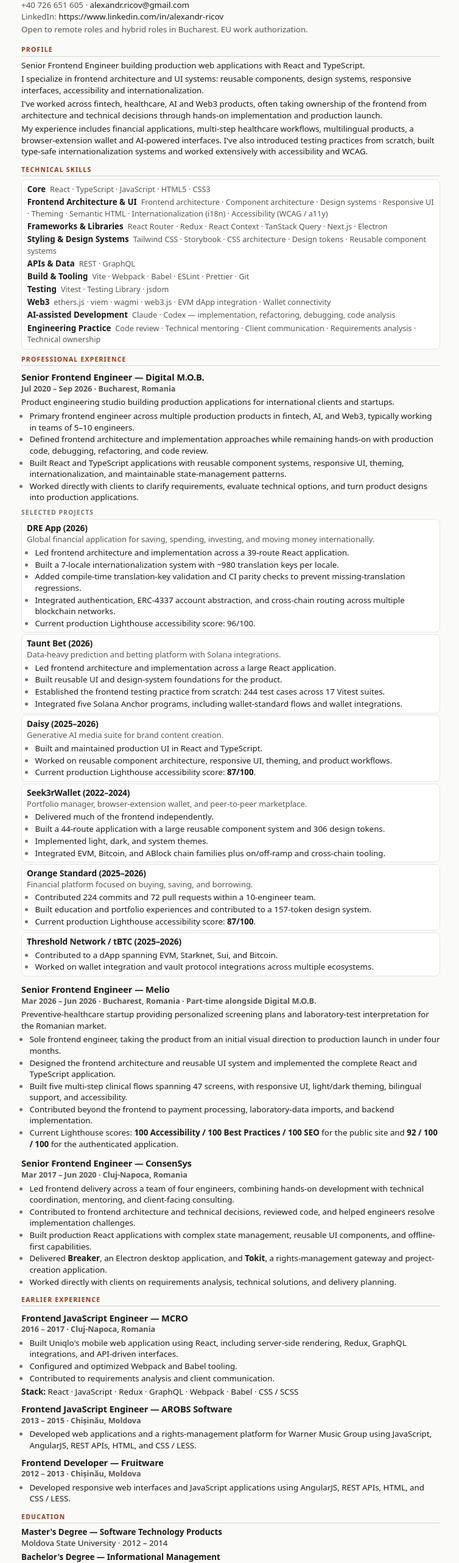
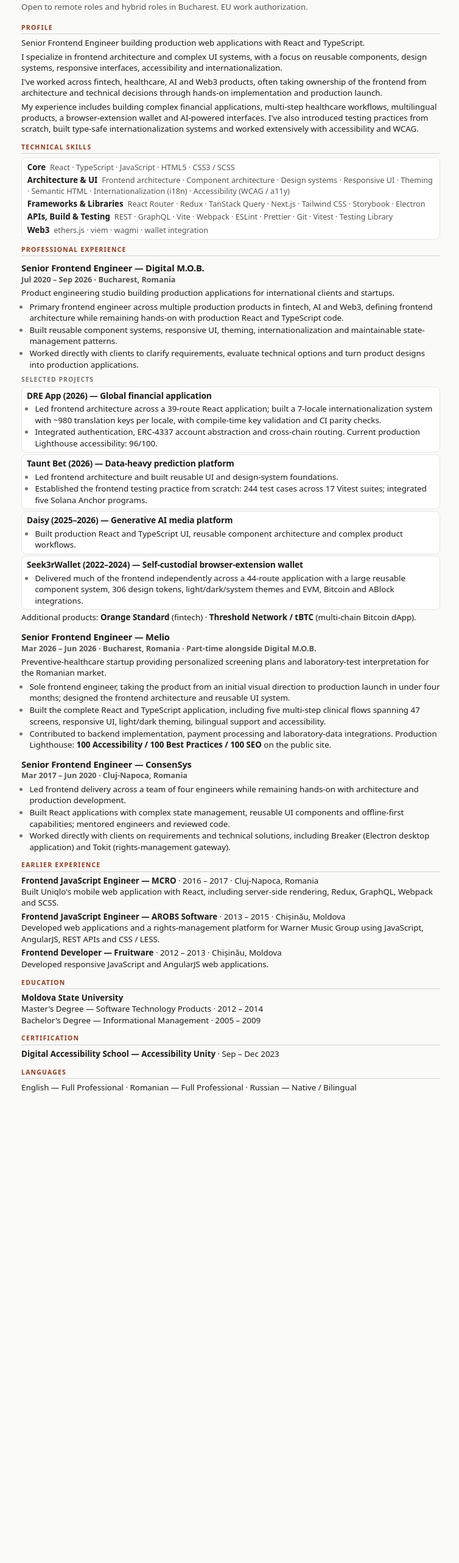
Before and after one commit to alexandrricov/alexandrricov, a website: page index.html in a window 1280 px wide. Shown: the part 125-2688 px from the top of the page at 61% size, without its empty margins (261-1015 px from the left). After the commit the page ends 1997 px from the top, so only its background shows below. Drawn offline with Linux system fonts and the light colour scheme.

Commit message:
Cut the resume to two pages
Condense Technical Skills to five categories, turn Selected Projects
into four short entries with the remaining two products on one line,
and tighten Digital M.O.B., Melio, ConsenSys and Earlier Experience.

Pin the name heading to Helvetica: under the UI font stack the bold
'i-circumflex' fell back to another face, which split 'Alexandr Rîcov'
into two lines when the PDF text was extracted.

Rename the generated PDF to Alexandr_Ricov.pdf.

```diff
--- a/index.html
+++ b/index.html
@@ -55,6 +55,7 @@
   /* ---------- headings ---------- */
 
   h1 {
+    font-family: Helvetica, Arial, sans-serif;
     font-size: 2.1rem;
     line-height: 1.08;
     letter-spacing: -0.022em;
@@ -277,38 +278,28 @@
 <header class="masthead">
 <h1>Alexandr Rîcov</h1>
 <p><strong>Senior Frontend Engineer | React · TypeScript · Frontend Architecture · Accessibility</strong></p>
-<p>Bucharest, Romania<br>+40 726 651 605 · <a href="mailto:alexandr.ricov@gmail.com">alexandr.ricov@gmail.com</a><br>LinkedIn: <a href="https://www.linkedin.com/in/alexandr-ricov">https://www.linkedin.com/in/alexandr-ricov</a></p>
+<p>Bucharest, Romania · +40 726 651 605 · <a href="mailto:alexandr.ricov@gmail.com">alexandr.ricov@gmail.com</a> · <a href="https://www.linkedin.com/in/alexandr-ricov">linkedin.com/in/alexandr-ricov</a></p>
 <p>Open to remote roles and hybrid roles in Bucharest. EU work authorization.</p>
 </header>
 <hr>
 <h2>Profile</h2>
 <p>Senior Frontend Engineer building production web applications with React and TypeScript.</p>
-<p>I specialize in frontend architecture and UI systems: reusable components, design systems, responsive interfaces, accessibility and internationalization.</p>
+<p>I specialize in frontend architecture and complex UI systems, with a focus on reusable components, design systems, responsive interfaces, accessibility and internationalization.</p>
 <p>I&#39;ve worked across fintech, healthcare, AI and Web3 products, often taking ownership of the frontend from architecture and technical decisions through hands-on implementation and production launch.</p>
-<p>My experience includes financial applications, multi-step healthcare workflows, multilingual products, a browser-extension wallet and AI-powered interfaces. I&#39;ve also introduced testing practices from scratch, built type-safe internationalization systems and worked extensively with accessibility and WCAG.</p>
+<p>My experience includes building complex financial applications, multi-step healthcare workflows, multilingual products, a browser-extension wallet and AI-powered interfaces. I&#39;ve also introduced testing practices from scratch, built type-safe internationalization systems and worked extensively with accessibility and WCAG.</p>
 <hr>
 <h2>Technical Skills</h2>
 <section class="skills">
 
-<div class="skill-row"><h3>Core</h3><p>React · TypeScript · JavaScript · HTML5 · CSS3</p></div>
+<div class="skill-row"><h3>Core</h3><p>React · TypeScript · JavaScript · HTML5 · CSS3 / SCSS</p></div>
 
-<div class="skill-row"><h3>Frontend Architecture &amp; UI</h3><p>Frontend architecture · Component architecture · Design systems · Responsive UI · Theming · Semantic HTML · Internationalization (i18n) · Accessibility (WCAG / a11y)</p></div>
+<div class="skill-row"><h3>Architecture &amp; UI</h3><p>Frontend architecture · Component architecture · Design systems · Responsive UI · Theming · Semantic HTML · Internationalization (i18n) · Accessibility (WCAG / a11y)</p></div>
 
-<div class="skill-row"><h3>Frameworks &amp; Libraries</h3><p>React Router · Redux · React Context · TanStack Query · Next.js · Electron</p></div>
+<div class="skill-row"><h3>Frameworks &amp; Libraries</h3><p>React Router · Redux · TanStack Query · Next.js · Tailwind CSS · Storybook · Electron</p></div>
 
-<div class="skill-row"><h3>Styling &amp; Design Systems</h3><p>Tailwind CSS · Storybook · CSS architecture · Design tokens · Reusable component systems</p></div>
+<div class="skill-row"><h3>APIs, Build &amp; Testing</h3><p>REST · GraphQL · Vite · Webpack · ESLint · Prettier · Git · Vitest · Testing Library</p></div>
 
-<div class="skill-row"><h3>APIs &amp; Data</h3><p>REST · GraphQL</p></div>
-
-<div class="skill-row"><h3>Build &amp; Tooling</h3><p>Vite · Webpack · Babel · ESLint · Prettier · Git</p></div>
-
-<div class="skill-row"><h3>Testing</h3><p>Vitest · Testing Library · jsdom</p></div>
-
-<div class="skill-row"><h3>Web3</h3><p>ethers.js · viem · wagmi · web3.js · EVM dApp integration · Wallet connectivity</p></div>
-
-<div class="skill-row"><h3>AI-assisted Development</h3><p>Claude · Codex — implementation, refactoring, debugging, code analysis</p></div>
-
-<div class="skill-row"><h3>Engineering Practice</h3><p>Code review · Technical mentoring · Client communication · Requirements analysis · Technical ownership</p></div>
+<div class="skill-row"><h3>Web3</h3><p>ethers.js · viem · wagmi · wallet integration</p></div>
 
 </section>
 <hr>
@@ -317,124 +308,73 @@
 <p><strong>Jul 2020 – Sep 2026 · Bucharest, Romania</strong></p>
 <p>Product engineering studio building production applications for international clients and startups.</p>
 <ul>
-<li>Primary frontend engineer across multiple production products in fintech, AI, and Web3, typically working in teams of 5–10 engineers.</li>
-<li>Defined frontend architecture and implementation approaches while remaining hands-on with production code, debugging, refactoring, and code review.</li>
-<li>Built React and TypeScript applications with reusable component systems, responsive UI, theming, internationalization, and maintainable state-management patterns.</li>
-<li>Worked directly with clients to clarify requirements, evaluate technical options, and turn product designs into production applications.</li>
+<li>Primary frontend engineer across multiple production products in fintech, AI and Web3, defining frontend architecture while remaining hands-on with production React and TypeScript code.</li>
+<li>Built reusable component systems, responsive UI, theming, internationalization and maintainable state-management patterns.</li>
+<li>Worked directly with clients to clarify requirements, evaluate technical options and turn product designs into production applications.</li>
 </ul>
 <h4>Selected Projects</h4>
 <section class="project">
-<p><strong>DRE App (2026)</strong><br>Global financial application for saving, spending, investing, and moving money internationally.</p>
+<p><strong>DRE App (2026) — Global financial application</strong></p>
 <ul>
-<li>Led frontend architecture and implementation across a 39-route React application.</li>
-<li>Built a 7-locale internationalization system with ~980 translation keys per locale.</li>
-<li>Added compile-time translation-key validation and CI parity checks to prevent missing-translation regressions.</li>
-<li>Integrated authentication, ERC-4337 account abstraction, and cross-chain routing across multiple blockchain networks.</li>
-<li>Current production Lighthouse accessibility score: 96/100.</li>
+<li>Led frontend architecture across a 39-route React application; built a 7-locale internationalization system with ~980 translation keys per locale, with compile-time key validation and CI parity checks.</li>
+<li>Integrated authentication, ERC-4337 account abstraction and cross-chain routing. Current production Lighthouse accessibility: 96/100.</li>
 </ul>
 </section>
 
 <section class="project">
-<p><strong>Taunt Bet (2026)</strong><br>Data-heavy prediction and betting platform with Solana integrations.</p>
+<p><strong>Taunt Bet (2026) — Data-heavy prediction platform</strong></p>
 <ul>
-<li>Led frontend architecture and implementation across a large React application.</li>
-<li>Built reusable UI and design-system foundations for the product.</li>
-<li>Established the frontend testing practice from scratch: 244 test cases across 17 Vitest suites.</li>
-<li>Integrated five Solana Anchor programs, including wallet-standard flows and wallet integrations.</li>
+<li>Led frontend architecture and built reusable UI and design-system foundations.</li>
+<li>Established the frontend testing practice from scratch: 244 test cases across 17 Vitest suites; integrated five Solana Anchor programs.</li>
 </ul>
 </section>
 
 <section class="project">
-<p><strong>Daisy (2025–2026)</strong><br>Generative AI media suite for brand content creation.</p>
+<p><strong>Daisy (2025–2026) — Generative AI media platform</strong></p>
 <ul>
-<li>Built and maintained production UI in React and TypeScript.</li>
-<li>Worked on reusable component architecture, responsive UI, theming, and product workflows.</li>
-<li>Current production Lighthouse accessibility score: <strong>87/100</strong>.</li>
+<li>Built production React and TypeScript UI, reusable component architecture and complex product workflows.</li>
 </ul>
 </section>
 
 <section class="project">
-<p><strong>Seek3rWallet (2022–2024)</strong><br>Portfolio manager, browser-extension wallet, and peer-to-peer marketplace.</p>
+<p><strong>Seek3rWallet (2022–2024) — Self-custodial browser-extension wallet</strong></p>
 <ul>
-<li>Delivered much of the frontend independently.</li>
-<li>Built a 44-route application with a large reusable component system and 306 design tokens.</li>
-<li>Implemented light, dark, and system themes.</li>
-<li>Integrated EVM, Bitcoin, and ABlock chain families plus on/off-ramp and cross-chain tooling.</li>
+<li>Delivered much of the frontend independently across a 44-route application with a large reusable component system, 306 design tokens, light/dark/system themes and EVM, Bitcoin and ABlock integrations.</li>
 </ul>
 </section>
 
-<section class="project">
-<p><strong>Orange Standard (2025–2026)</strong><br>Financial platform focused on buying, saving, and borrowing.</p>
-<ul>
-<li>Contributed 224 commits and 72 pull requests within a 10-engineer team.</li>
-<li>Built education and portfolio experiences and contributed to a 157-token design system.</li>
-<li>Current production Lighthouse accessibility score: <strong>87/100</strong>.</li>
-</ul>
-</section>
-
-<section class="project">
-<p><strong>Threshold Network / tBTC (2025–2026)</strong></p>
-<ul>
-<li>Contributed to a dApp spanning EVM, Starknet, Sui, and Bitcoin.</li>
-<li>Worked on wallet integration and vault protocol integrations across multiple ecosystems.</li>
-</ul>
-</section>
-
+<p>Additional products: <strong>Orange Standard</strong> (fintech) · <strong>Threshold Network / tBTC</strong> (multi-chain Bitcoin dApp).</p>
 <hr>
 <h3>Senior Frontend Engineer — Melio</h3>
 <p><strong>Mar 2026 – Jun 2026 · Bucharest, Romania · Part-time alongside Digital M.O.B.</strong></p>
 <p>Preventive-healthcare startup providing personalized screening plans and laboratory-test interpretation for the Romanian market.</p>
 <ul>
-<li>Sole frontend engineer, taking the product from an initial visual direction to production launch in under four months.</li>
-<li>Designed the frontend architecture and reusable UI system and implemented the complete React and TypeScript application.</li>
-<li>Built five multi-step clinical flows spanning 47 screens, with responsive UI, light/dark theming, bilingual support, and accessibility.</li>
-<li>Contributed beyond the frontend to payment processing, laboratory-data imports, and backend implementation.</li>
-<li>Current Lighthouse scores: <strong>100 Accessibility / 100 Best Practices / 100 SEO</strong> for the public site and <strong>92 / 100 / 100</strong> for the authenticated application.</li>
+<li>Sole frontend engineer, taking the product from an initial visual direction to production launch in under four months; designed the frontend architecture and reusable UI system.</li>
+<li>Built the complete React and TypeScript application, including five multi-step clinical flows spanning 47 screens, responsive UI, light/dark theming, bilingual support and accessibility.</li>
+<li>Contributed to backend implementation, payment processing and laboratory-data integrations. Production Lighthouse: <strong>100 Accessibility / 100 Best Practices / 100 SEO</strong> on the public site.</li>
 </ul>
 <hr>
 <h3>Senior Frontend Engineer — ConsenSys</h3>
 <p><strong>Mar 2017 – Jun 2020 · Cluj-Napoca, Romania</strong></p>
 <ul>
-<li>Led frontend delivery across a team of four engineers, combining hands-on development with technical coordination, mentoring, and client-facing consulting.</li>
-<li>Contributed to frontend architecture and technical decisions, reviewed code, and helped engineers resolve implementation challenges.</li>
-<li>Built production React applications with complex state management, reusable UI components, and offline-first capabilities.</li>
-<li>Delivered <strong>Breaker</strong>, an Electron desktop application, and <strong>Tokit</strong>, a rights-management gateway and project-creation application.</li>
-<li>Worked directly with clients on requirements analysis, technical solutions, and delivery planning.</li>
+<li>Led frontend delivery across a team of four engineers while remaining hands-on with architecture and production development.</li>
+<li>Built React applications with complex state management, reusable UI components and offline-first capabilities; mentored engineers and reviewed code.</li>
+<li>Worked directly with clients on requirements and technical solutions, including Breaker (Electron desktop application) and Tokit (rights-management gateway).</li>
 </ul>
 <hr>
 <h2>Earlier Experience</h2>
-<h3>Frontend JavaScript Engineer — MCRO</h3>
-<p><strong>2016 – 2017 · Cluj-Napoca, Romania</strong></p>
-<ul>
-<li>Built Uniqlo&#39;s mobile web application using React, including server-side rendering, Redux, GraphQL integrations, and API-driven interfaces.</li>
-<li>Configured and optimized Webpack and Babel tooling.</li>
-<li>Contributed to requirements analysis and client communication.</li>
-</ul>
-<p><strong>Stack:</strong> React · JavaScript · Redux · GraphQL · Webpack · Babel · CSS / SCSS</p>
-<h3>Frontend JavaScript Engineer — AROBS Software</h3>
-<p><strong>2013 – 2015 · Chișinău, Moldova</strong></p>
-<ul>
-<li>Developed web applications and a rights-management platform for Warner Music Group using JavaScript, AngularJS, REST APIs, HTML, and CSS / LESS.</li>
-</ul>
-<h3>Frontend Developer — Fruitware</h3>
-<p><strong>2012 – 2013 · Chișinău, Moldova</strong></p>
-<ul>
-<li>Developed responsive web interfaces and JavaScript applications using AngularJS, REST APIs, HTML, and CSS / LESS.</li>
-</ul>
+<p><strong>Frontend JavaScript Engineer — MCRO</strong> · 2016 – 2017 · Cluj-Napoca, Romania<br>Built Uniqlo&#39;s mobile web application with React, including server-side rendering, Redux, GraphQL, Webpack and SCSS.</p>
+<p><strong>Frontend JavaScript Engineer — AROBS Software</strong> · 2013 – 2015 · Chișinău, Moldova<br>Developed web applications and a rights-management platform for Warner Music Group using JavaScript, AngularJS, REST APIs and CSS / LESS.</p>
+<p><strong>Frontend Developer — Fruitware</strong> · 2012 – 2013 · Chișinău, Moldova<br>Developed responsive JavaScript and AngularJS web applications.</p>
 <hr>
 <h2>Education</h2>
-<p><strong>Master&#39;s Degree — Software Technology Products</strong><br>Moldova State University · 2012 – 2014</p>
-<p><strong>Bachelor&#39;s Degree — Informational Management</strong><br>Moldova State University · 2005 – 2009</p>
+<p><strong>Moldova State University</strong><br>Master&#39;s Degree — Software Technology Products · 2012 – 2014<br>Bachelor&#39;s Degree — Informational Management · 2005 – 2009</p>
 <hr>
 <h2>Certification</h2>
-<p><strong>Digital Accessibility School — Accessibility Unity</strong><br>Sep – Dec 2023</p>
+<p><strong>Digital Accessibility School — Accessibility Unity</strong> · Sep – Dec 2023</p>
 <hr>
 <h2>Languages</h2>
-<ul>
-<li>English — Full Professional</li>
-<li>Romanian — Full Professional</li>
-<li>Russian — Native / Bilingual</li>
-</ul>
+<p>English — Full Professional · Romanian — Full Professional · Russian — Native / Bilingual</p>
 
 </body>
 </html>
--- a/scripts/build-resume.mjs
+++ b/scripts/build-resume.mjs
@@ -22,7 +22,7 @@
 const SOURCE = join(ROOT, 'Alexandr_Ricov_Resume.md');
 const TEMPLATE = join(ROOT, 'templates', 'resume.html');
 const OUT_DIR = join(ROOT, 'dist');
-const OUT_NAME = 'Alexandr_Ricov_Senior_Frontend_Engineer';
+const OUT_NAME = 'Alexandr_Ricov';
 
 /** Fails the build with a readable message instead of a stack trace. */
 function fail(message, cause) {
```
Also changed, not shown: Alexandr_Ricov_Resume.md (+40 -109 lines), templates/resume.html (+1 -0 lines), README.md, 2 other files.
